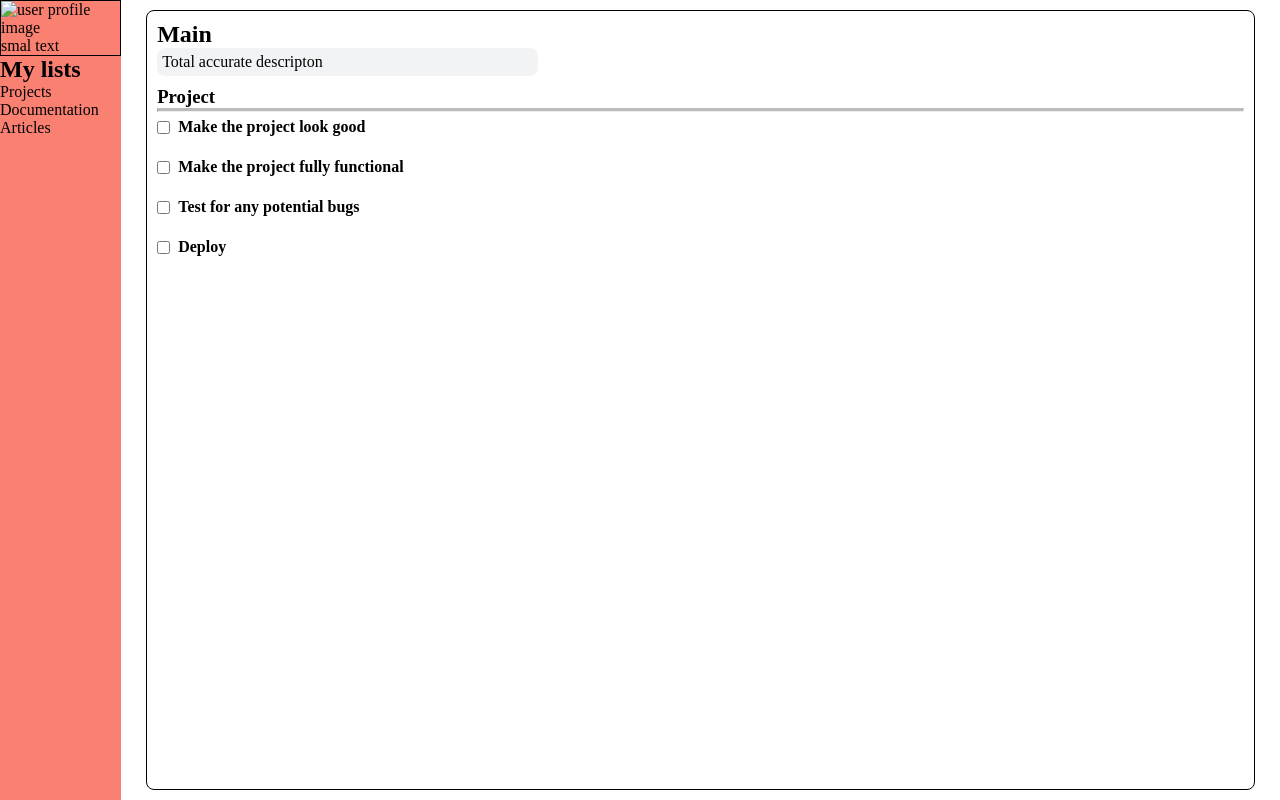
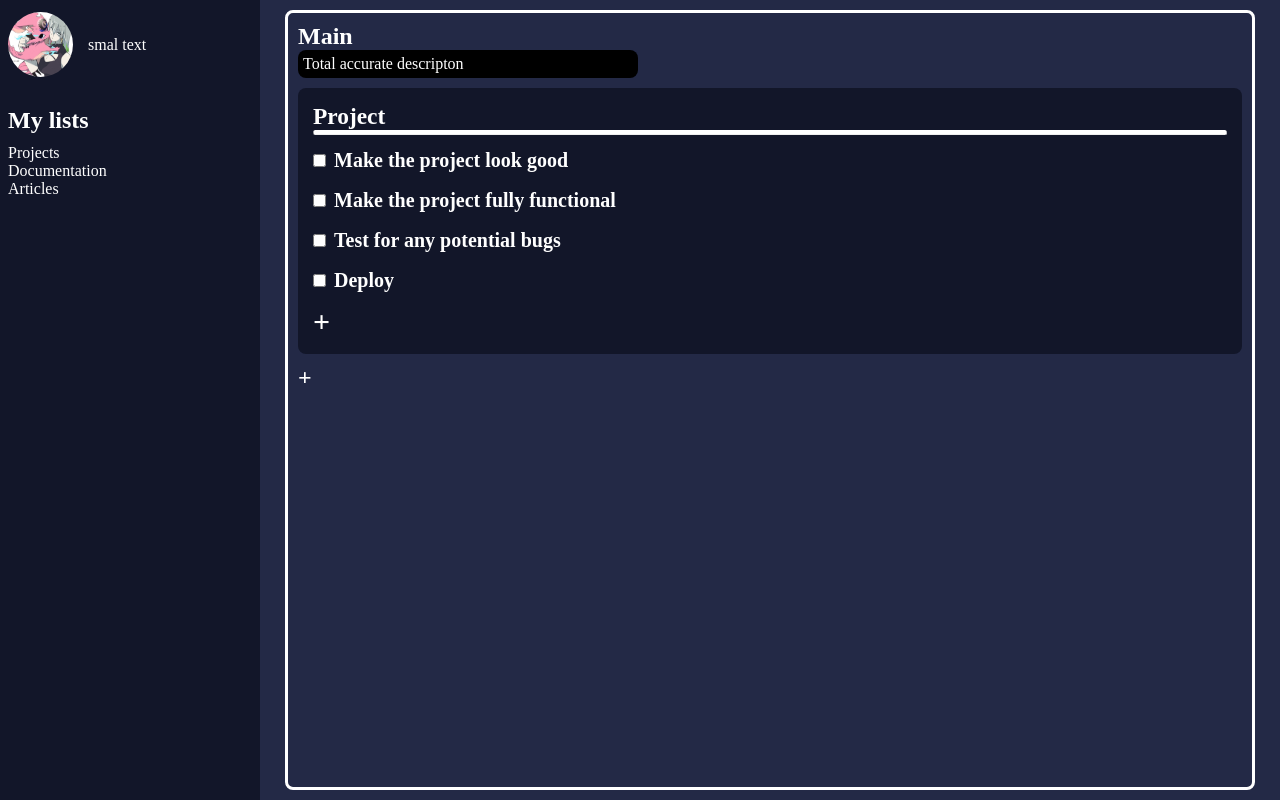
Before and after one commit to Surucobe/todo_list_app, a website built with Vite: page index.html in a window 1280 px wide. Built offline with nearby package versions, Linux system fonts and the light colour scheme.

Commit message:
<build> build util file for functions i will need across the app

```diff
--- a/src/main.js
+++ b/src/main.js
@@ -1,16 +1,20 @@
+import { createListContainer, addTodoListContainer, createHtmlElm } from './utils';
+
 import '../styles/to-do.css';
+
+function handleCheckClick(){ alert('i exist!');}
 
 const toDoContainer = () => {
   const toDo = document.createElement('div');
   toDo.classList.add('to-do_list_container');
 
-  const featuredConatiner = document.createElement('div');
-  featuredConatiner.classList.add('feature-list');
-  featuredConatiner.innerHTML = `<div>
+  const featuredContainer = document.createElement('div');
+  featuredContainer.classList.add('feature-list');
+  featuredContainer.innerHTML = `<div>
     <h2>Main</h2>
     <p>Total accurate descripton</p>
     </div>`
-  toDo.appendChild(featuredConatiner);
+  toDo.appendChild(featuredContainer);
 
   const featuredItem = document.createElement('div');
   featuredItem.classList.add('feature-item');
@@ -19,12 +23,20 @@ const toDoContainer = () => {
   <hr class="solid">
   </div>
   <ul>
-  <li><input type='checkbox' /> Make the project look good</li>
+  <li><input onclick="handleCheckClick()" type='checkbox' /> Make the project look good</li>
   <li><input type='checkbox' /> Make the project fully functional</li>
   <li><input type='checkbox' /> Test for any potential bugs</li>
   <li><input type='checkbox' /> Deploy</li>
   </ul>`;
-  featuredConatiner.appendChild(featuredItem);
+  const addNew = createHtmlElm('div');
+  addNew.classList.add('add-new-element')
+  addNew.innerHTML = '<span>+</span>';
+  featuredItem.appendChild(addNew);
+  featuredContainer.appendChild(featuredItem);
+  const addNewSection = createHtmlElm('div');
+  addNewSection.innerHTML = '<span>+</span>';
+  addNewSection.classList.add('add-new-element')
+  featuredContainer.appendChild(addNewSection);
 
   return toDo;
 }
--- a/src/sidebar.js
+++ b/src/sidebar.js
@@ -1,5 +1,7 @@
 //reserved for the import on the styles
 import '../styles/sidebar.css';
+
+import userPicture from './assets/images/diabellstar.jpg';
 
 const sidebar = () => {
   const sidebar = document.createElement('div');
@@ -7,8 +9,12 @@ const sidebar = () => {
 
   const user = document.createElement('div');
   user.classList.add('user-container');
-  user.innerHTML = `<img src="" alt="user profile image" />
-  <span>smal text</span>`;
+  const userImage = new Image();
+  userImage.src = userPicture
+  user.appendChild(userImage);
+  const userSpan = document.createElement('span');
+  userSpan.innerHTML = `smal text`;
+  user.appendChild(userSpan);
   sidebar.appendChild(user);
 
   const mainList = document.createElement('div');
--- a/src/utils/index.js
+++ b/src/utils/index.js
@@ -1,11 +1,11 @@
 //SUGGESTION: create container inside to add the items to
-const createListContainer = (title) => {
+export const createListContainer = (titleArg) => {
   const container = document.createElement('div');
 
   const titleContainer = document.createElement('div');
 
   const title = document.createElement('h3');
-  title.innerHTML = title;
+  title.innerHTML = titleArg;
   const divider = document.createElement('hr');
   divider.classList.add('solid');
 
@@ -17,9 +17,16 @@ const createListContainer = (title) => {
   return container;
 }
 
-const addToListContainer = (content) => {
+export const addTodoListContainer = (content) => {
   const listElement = document.createElement('div');
-  listElement.innerHTML = `<input type='checkbox' /> ${content}`
+  listElement = listElement.type = 'checkbox'
+  listElement.innerHTML = content;
 
   return listElement;
 }
+
+export const createHtmlElm = (elm) => {
+  const element = document.createElement(elm);
+
+  return element;
+}
--- a/styles/global.css
+++ b/styles/global.css
@@ -7,6 +7,8 @@
 
 body {
   box-sizing: border-box;
+  background-color: #232946;
+  color: #fff;
 }
 
 #app {
--- a/styles/sidebar.css
+++ b/styles/sidebar.css
@@ -1,17 +1,29 @@
 .sidebar-sections{
-  background-color: salmon;
+  background-color: #121629;
   height: 100%;
+  min-width: 260px;
   display: flex;
   flex-direction: column;
+  gap: 30px;
+  padding: 8px;
+  padding-top: 12px;
 }
 
 .user-container{
   display: flex;
-  flex-direction: column;
-  border: 1px solid #000;
+  align-items: center;
+  column-gap: 15px;
+  img {
+    width: 65px;
+    height: 65px;
+    border-radius: 50%;
+  }
 }
 
 .main-list{
+  display: flex;
+  flex-direction: column;
+  gap: 10px;
   li {
     list-style: none;
   }
--- a/styles/to-do.css
+++ b/styles/to-do.css
@@ -6,17 +6,20 @@
 }
 
 .feature-list{
-  border: 1px solid #000;
+  border: 3px solid #fff;
   border-radius: 8px;
   width: 100%;
-  /* min-height: 350px;
-  max-height: 400px; */
+  scrollbar-color: #000;
+  box-sizing: content-box;
   padding: 10px;
   display: flex;
   flex-direction: column;
   row-gap: 10px;
+  overflow-y: scroll;
+  /* Keep and eye on the following line */
+  scrollbar-width: none;
   p{
-    background-color: #F2F3F5;
+    background-color: #000;
     padding: 5px;
     border-radius: 8px;
     max-width: 35%;
@@ -40,10 +43,25 @@
 }
 
 hr.solid {
-  border-top: 3px solid #bbb;
+  border-top: 4px solid #fff;
+  border-radius: 8px;
 }
 
 .feature-item {
   display: flex;
   flex-direction: column;
+  justify-content: space-evenly;
+  row-gap: 10px;
+  border-radius: 8px;
+  background-color: #121629;
+  padding: 15px;
+  font-size: 20px;
 }
+
+.add-new-element {
+  font-weight: 600;
+  font-size: 1.5em;
+  span {
+    cursor: pointer;
+  }
+}
```
Also changed, not shown: src/assets/images/diabellstar.jpg (added).
